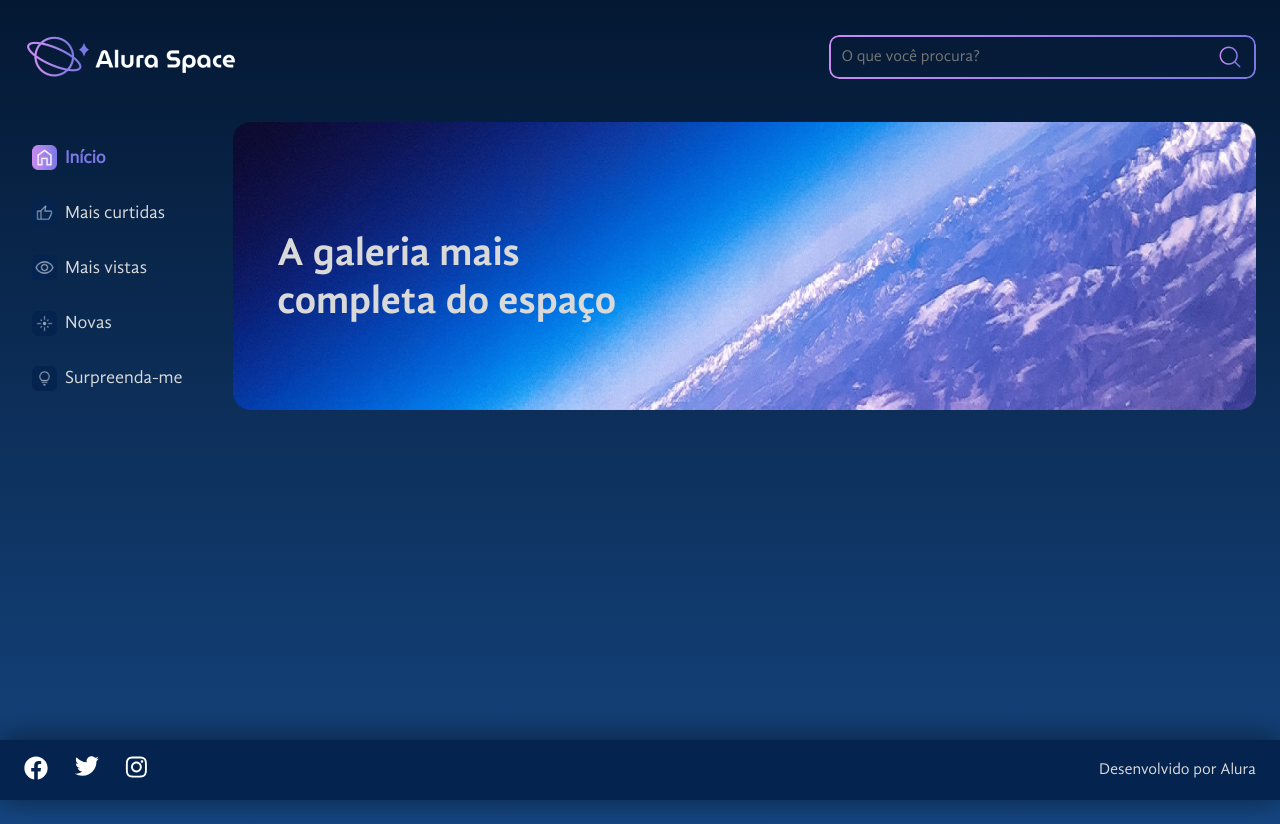
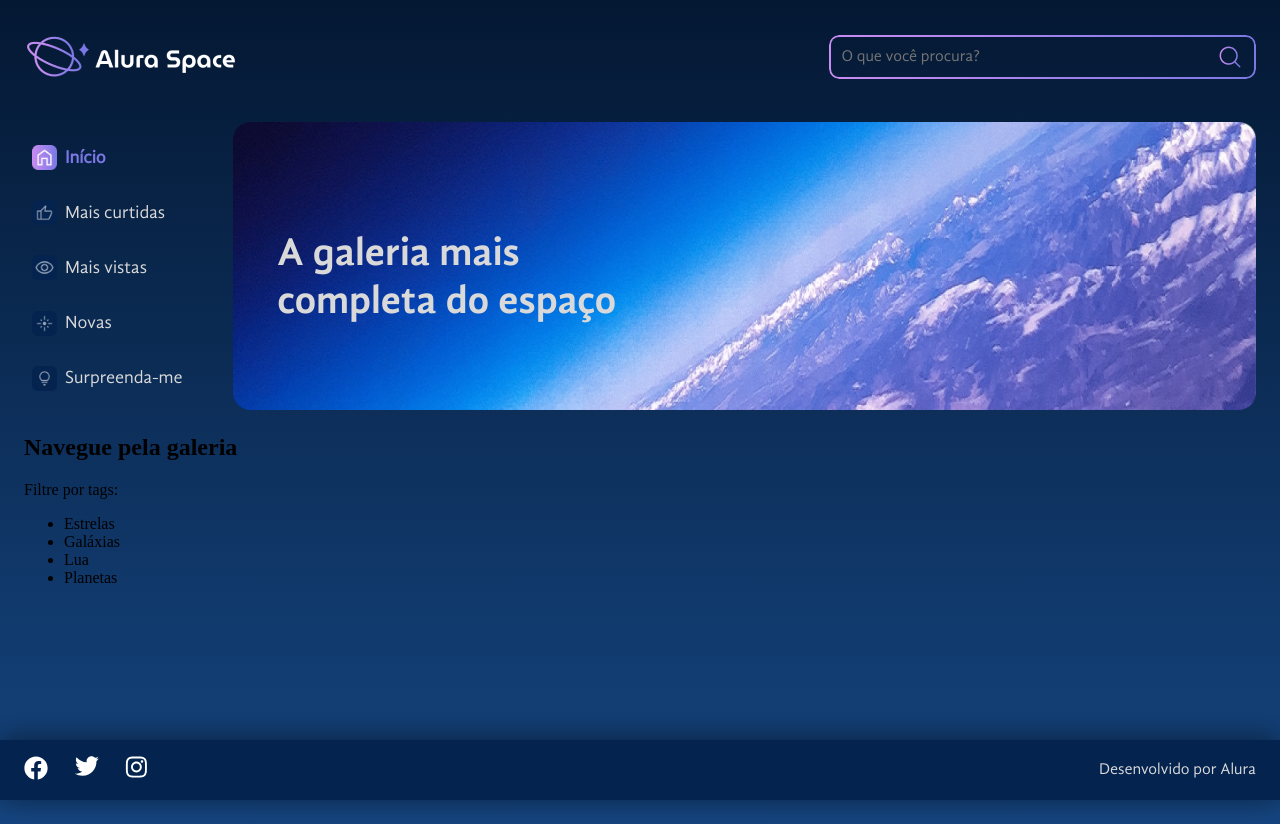
Before and after one commit to FelipeSuriz/alura-space, a React (Create React App) app: page / in a window 1280 px wide. Built offline with nearby package versions, Linux system fonts and the light colour scheme.

Commit message:
componente de tags

```diff
--- /dev/null
+++ b/src/componentes/Galeria/index.jsx
@@ -0,0 +1,12 @@
+import React from 'react'
+import Tags from '../Tags'
+
+export default function Galeria() {
+  return (
+    <section>
+        <h2>Navegue pela galeria</h2>
+        <Tags />
+        <ul></ul>
+    </section>
+  )
+}
--- /dev/null
+++ b/src/componentes/Tags/index.jsx
@@ -0,0 +1,15 @@
+import React from 'react'
+
+export default function Tags() {
+  return (
+    <div>
+        <p>Filtre por tags:</p>
+        <ul>
+            <li>Estrelas</li>
+            <li>Galáxias</li>
+            <li>Lua</li>
+            <li>Planetas</li>
+        </ul>
+    </div>
+  )
+}
--- a/src/paginas/PaginaInicial/index.jsx
+++ b/src/paginas/PaginaInicial/index.jsx
@@ -3,6 +3,7 @@
 import Menu from "../../componentes/Menu";
 import styles from './PaginaInicial.module.scss'
 import Rodape from '../../componentes/Rodape';
+import Galeria from '../../componentes/Galeria';
 
 
 export default function PaginaInicial() {
@@ -17,6 +18,9 @@
                         <img src={banner} alt="A imagem da terra vista do espaço" />
                     </div>
                 </section>
+                <div>
+                    <Galeria />
+                </div>
             </main>
             <Rodape />
         </>
```
Also changed, not shown: src/componentes/Galeria/Galeria.module.scss (added).
